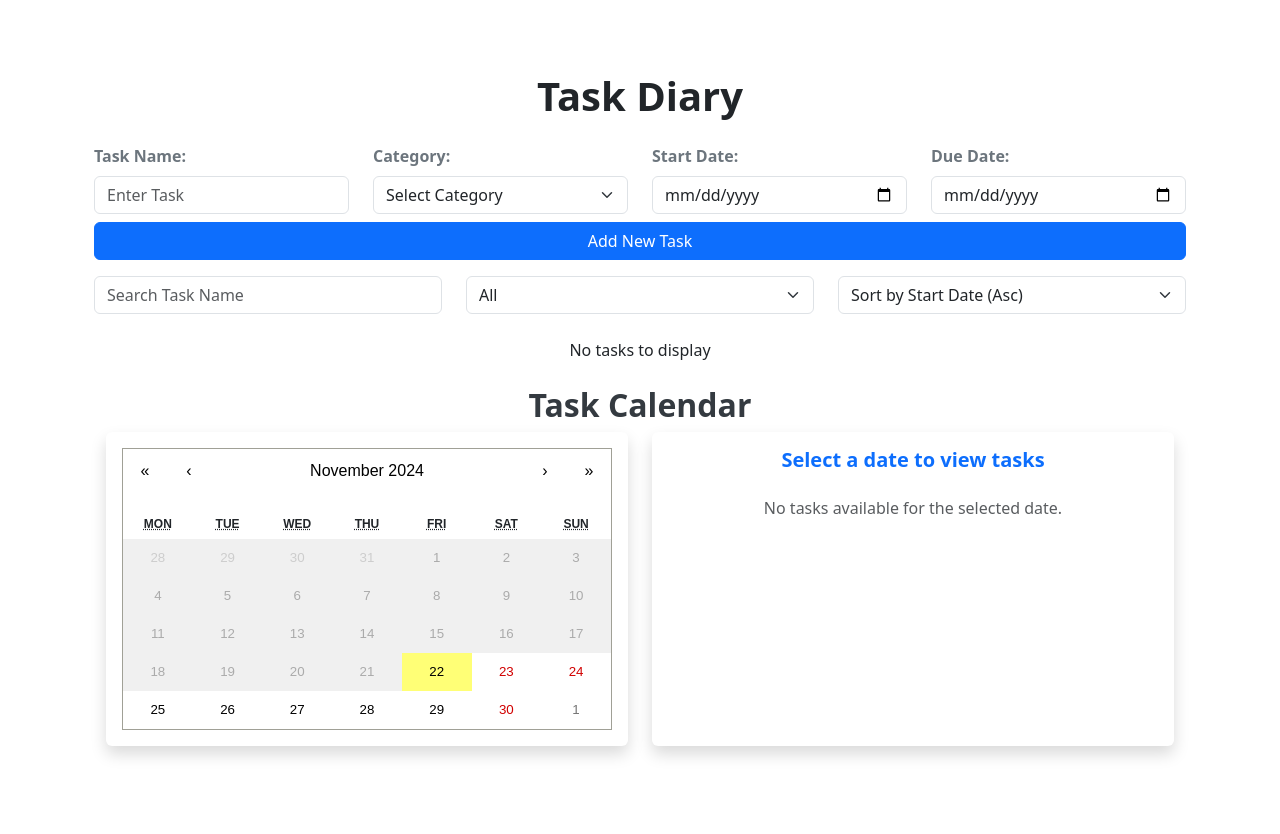
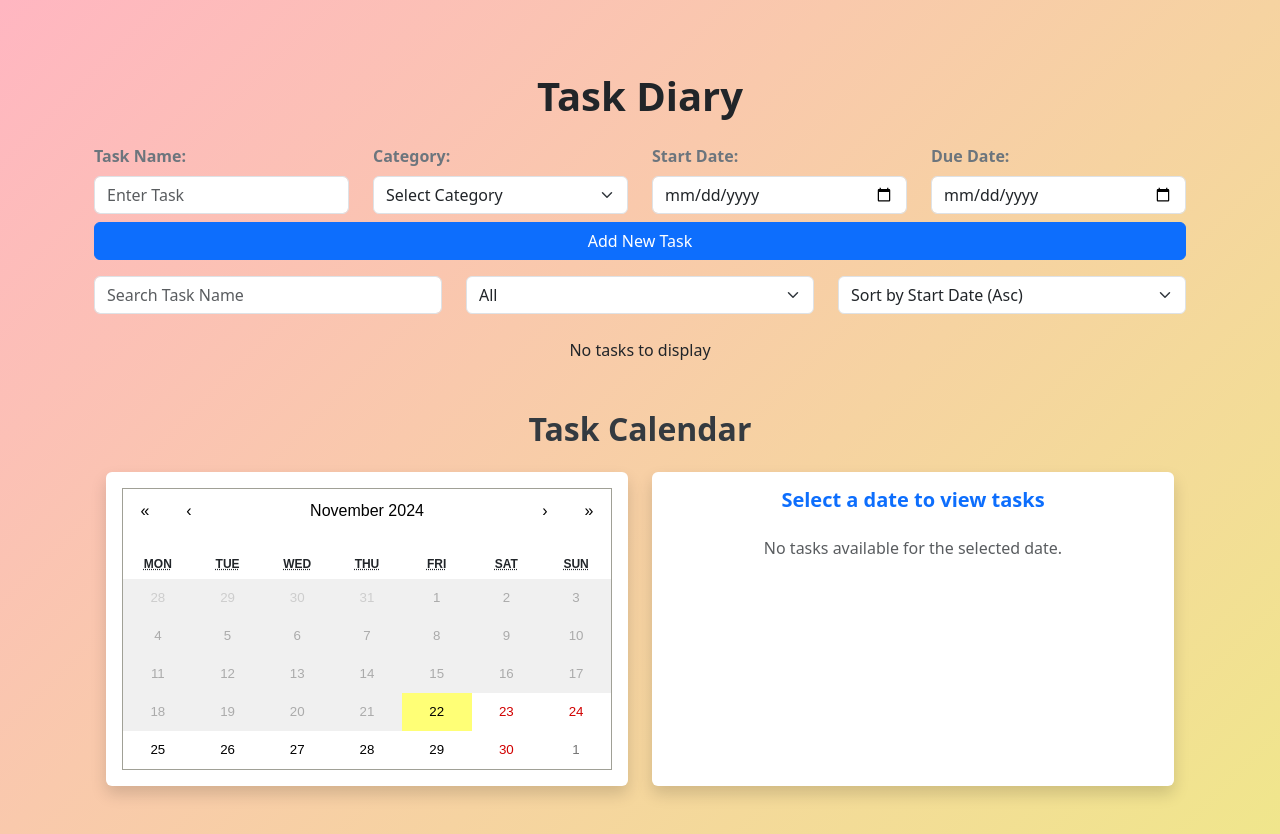
Before and after one commit to HooWC/next-todo-app-interciew, a Next.js app: page / in a window 1280 px wide. Before the commit the page ends 800 px from the top, so only its background shows below. Built offline with nearby package versions, Linux system fonts and the light colour scheme.

Commit message:
fix add function

```diff
--- a/src/components/AddTodo.js
+++ b/src/components/AddTodo.js
@@ -5,7 +5,7 @@ export default function AddTodo(props) {
     const { addTodo } = props;
 
     const [task, setTask] = useState("");
-    const [category, setcategory] = useState("");
+    const [category, setCategory] = useState("");
     const [startDate, setStartDate] = useState(null);
     const [dueDate, setDueDate] = useState(null);
 
--- a/src/components/EditTodo.js
+++ b/src/components/EditTodo.js
@@ -65,7 +65,7 @@ export default function EditTodo(props) {
                             <div className="modal-body">
 
                                 {/* Task Name */}
-                                <div className="mb-2">
+                                <div className="mb-4">
 
                                     <label>Task Name</label>
 
@@ -74,7 +74,7 @@ export default function EditTodo(props) {
                                 </div>
 
                                 {/* Category */}
-                                <div className="mb-2">
+                                <div className="mb-4">
 
                                     <label>Category</label>
 
@@ -97,7 +97,7 @@ export default function EditTodo(props) {
                                 </div>
 
                                 {/* Start Date */}
-                                <div className="mb-2">
+                                <div className="mb-4">
 
                                     <label>Start Date</label>
 
@@ -106,7 +106,7 @@ export default function EditTodo(props) {
                                 </div>
 
                                 {/* Due Date */}
-                                <div className="mb-2">
+                                <div className="mb-4">
 
                                     <label>Due Date</label>
 
--- a/src/components/TaskCalendar.js
+++ b/src/components/TaskCalendar.js
@@ -91,8 +91,8 @@ export default function TaskCalendar(props) {
     }
 
     return (
-        <div className="container mt-4">
-            <h2 className="text-center b-4 fw-bold" style={{ color: '#343a40' }}>Task Calendar</h2>
+        <div className="container mt-5 mb-4">
+            <h2 className="text-center b-4 fw-bold mb-4" style={{ color: '#343a40' }}>Task Calendar</h2>
 
             <div className="row d-flex align-items-stretch">
 
@@ -135,8 +135,8 @@ export default function TaskCalendar(props) {
 
                                                 {/* Display Task Info */}
                                                 <div>
-                                                    <strong>{task.task} </strong>
-                                                    <span className="text-muted">[{task.category}]</span>
+                                                    <span className="text-muted">[{task.category}]</span>{" "}
+                                                    <small className="fw-bold">{task.task}</small>
                                                 </div>
 
                                                 {/* Display Date */}
--- a/src/components/TodoItem.js
+++ b/src/components/TodoItem.js
@@ -1,6 +1,5 @@
 import React, { useState } from 'react'
 import EditTodo from "./EditTodo";
-import Style from "../styles/TodoItem.module.css";
 import { isValid } from 'date-fns';
 
 export default function TodoItem(props) {
@@ -48,7 +47,9 @@ export default function TodoItem(props) {
                 <div className="form-check">
 
                     {/* Checkbox */}
-                    <input type="checkbox" checked={todo.completed} onChange={handleCheck} className="form-check-input me-2" />
+                    <input type="checkbox" checked={todo.completed} onChange={handleCheck} className="form-check-input me-2 shadow-lg rounded-3" style={{
+                        border: '3px solid black'
+                    }} />
 
                     <label className="form-check-label fw-bold" style={{ fontSize: '0.9rem' }}>
 
@@ -57,7 +58,7 @@ export default function TodoItem(props) {
                         <br />
 
                         {/* Display Task Name Data */}
-                        <div className={Style.taskName}>
+                        <div className="taskName">
                             {todo.task}
                         </div>
                         <br />
--- a/src/components/TodoList.js
+++ b/src/components/TodoList.js
@@ -32,6 +32,13 @@ export default function TodoList(props) {
         return todos.slice(start, end)
     }
 
+    // page function
+    const handlePageChange = (pageNumber) => {
+        if (pageNumber >= 1 && pageNumber <= totalPages) {
+            setCurrentPage(pageNumber);
+        }
+    };
+
     return (
         <div>
             <Droppable droppableId="todos">
@@ -61,6 +68,7 @@ export default function TodoList(props) {
             </Droppable>
 
             {/* paging control */}
+            {/* 分页控件 */}
             <nav className="mt-4">
                 <ul className="pagination justify-content-center">
                     <li className={`page-item ${currentPage === 1 ? "disabled" : ""}`}>
@@ -68,7 +76,7 @@ export default function TodoList(props) {
                             className="page-link"
                             onClick={() => handlePageChange(currentPage - 1)}
                         >
-                            Previous
+                            Prev
                         </button>
                     </li>
                     {Array.from({ length: totalPages }, (_, index) => (
@@ -94,7 +102,6 @@ export default function TodoList(props) {
                     </li>
                 </ul>
             </nav>
-
         </div>
     )
 }
--- /dev/null
+++ b/src/pages/_app.js
@@ -0,0 +1,8 @@
+import '../styles/globals.css';
+import { useState } from 'react';
+
+function MyApp({ Component, pageProps }) {
+    return <Component {...pageProps} />;
+}
+
+export default MyApp;
--- a/src/styles/TodoItem.module.css
+++ /dev/null
@@ -1,10 +0,0 @@
-.taskName {
-    display: -webkit-box;
-    -webkit-line-clamp: 2;
-    -webkit-box-orient: vertical;
-    overflow: hidden;
-    text-overflow: ellipsis;
-    font-size: 1rem;
-    font-weight: bold;
-    white-space: normal;
-}
--- a/src/styles/globals.css
+++ b/src/styles/globals.css
@@ -1,42 +1,40 @@
-:root {
-  --background: #ffffff;
-  --foreground: #171717;
+body {
+  background: linear-gradient(135deg, #FFB6C1, #F0E68C);
 }
 
-@media (prefers-color-scheme: dark) {
-  :root {
-    --background: #0a0a0a;
-    --foreground: #ededed;
-  }
+::-webkit-scrollbar {
+  width: 8px;
 }
 
-html,
-body {
-  max-width: 100vw;
-  overflow-x: hidden;
+::-webkit-scrollbar-track {
+  background: #f1f1f1;
+  border-radius: 10px;
 }
 
-body {
-  color: var(--foreground);
-  background: var(--background);
-  font-family: Arial, Helvetica, sans-serif;
-  -webkit-font-smoothing: antialiased;
-  -moz-osx-font-smoothing: grayscale;
+::-webkit-scrollbar-thumb {
+  background: #888;
+  border-radius: 3px;
 }
 
-* {
-  box-sizing: border-box;
-  padding: 0;
-  margin: 0;
+::-webkit-scrollbar-thumb:hover {
+  background: #272727;
 }
 
-a {
-  color: inherit;
-  text-decoration: none;
+::-webkit-scrollbar-horizontal {
+  height: 10px;
 }
 
-@media (prefers-color-scheme: dark) {
-  html {
-    color-scheme: dark;
-  }
+::-webkit-scrollbar-vertical {
+  width: 10px;
 }
+
+.taskName {
+  display: -webkit-box;
+  -webkit-line-clamp: 2;
+  -webkit-box-orient: vertical;
+  overflow: hidden;
+  text-overflow: ellipsis;
+  font-size: 1rem;
+  font-weight: bold;
+  white-space: normal;
+}
```
